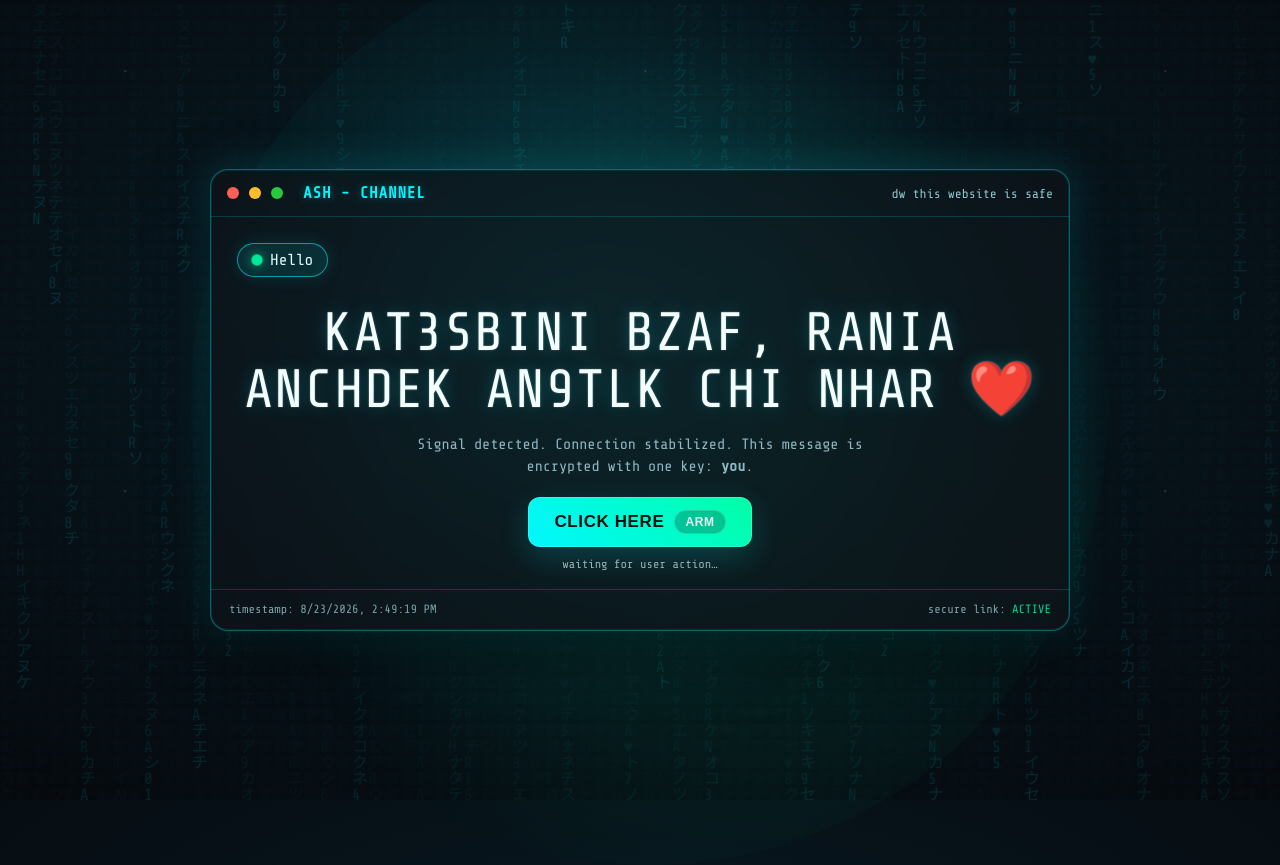
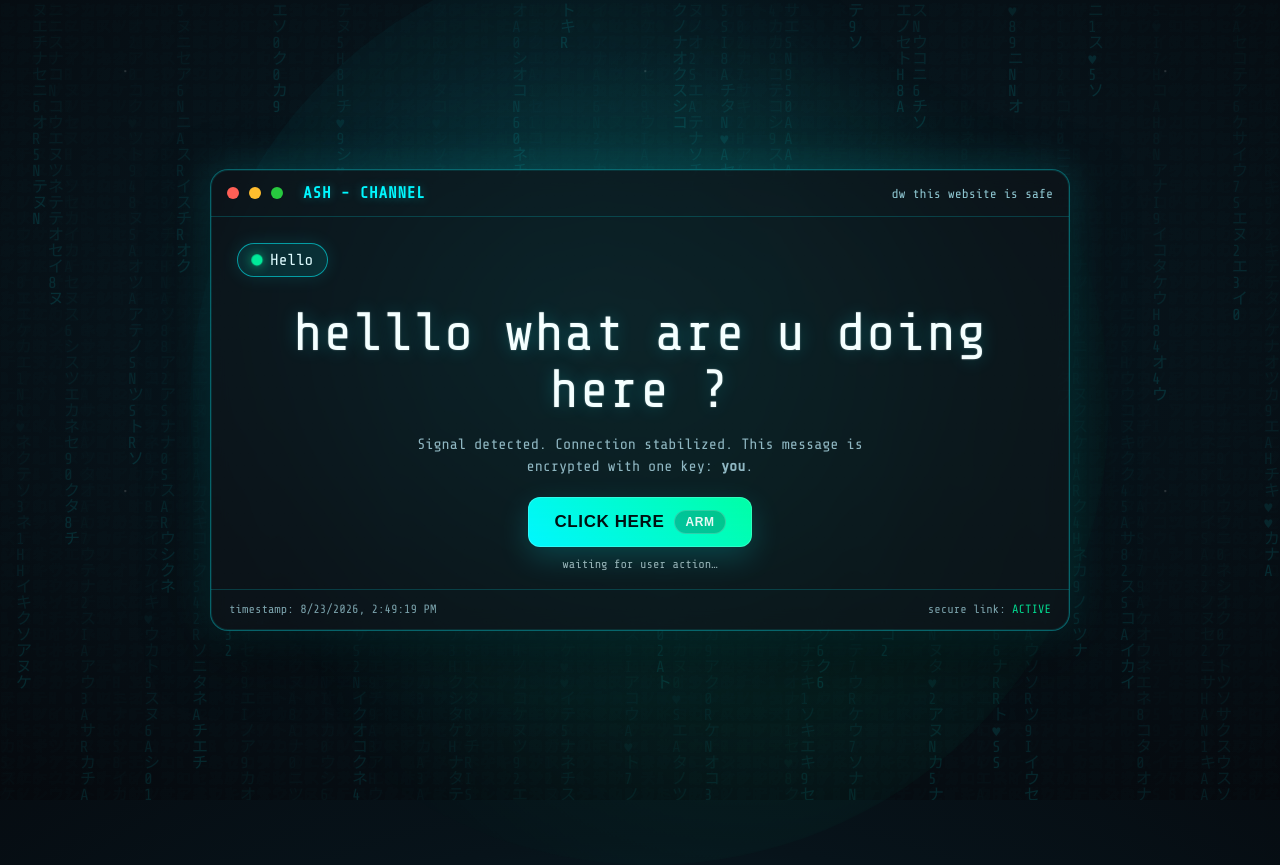
Before and after one commit to whosash1/ash.github.io, a plain HTML site: page index.html in a window 1280 px wide. Drawn offline with nearby package versions, Linux system fonts and the light colour scheme.

Commit message:
Update index.html

```diff
--- a/index.html
+++ b/index.html
@@ -351,7 +351,7 @@
    1) YOUR MESSAGE (typing)
 ========================= */
 const MESSAGE =
-  "KAT3SBINI BZAF, RANIA ANCHDEK AN9TLK CHI NHAR ❤️";
+  "helllo what are u doing here ?";
 
 function typeText(el, text, speed=32){
   el.textContent = "";
```
